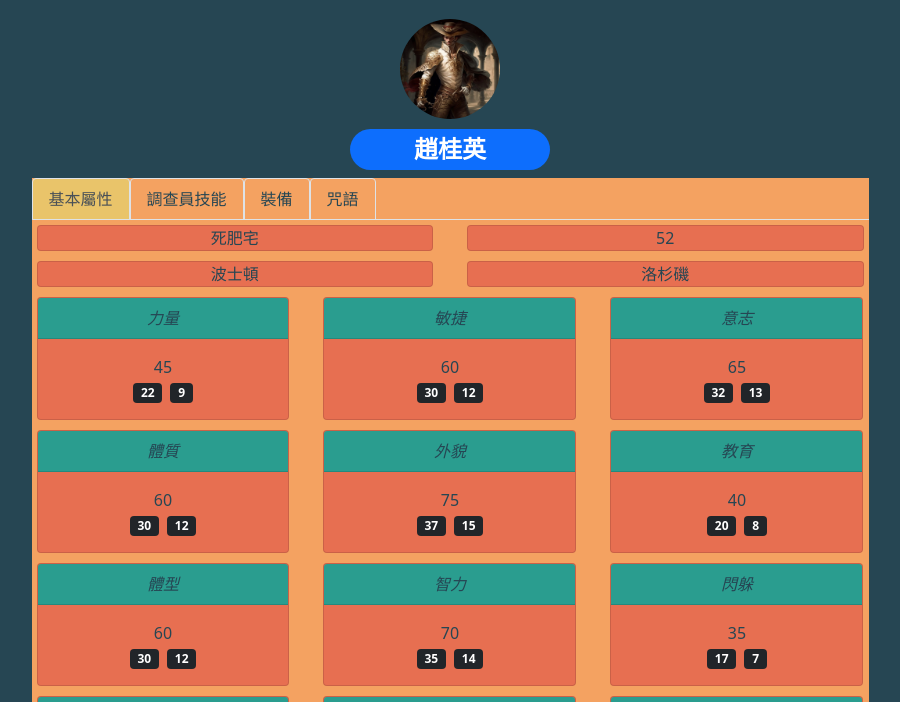
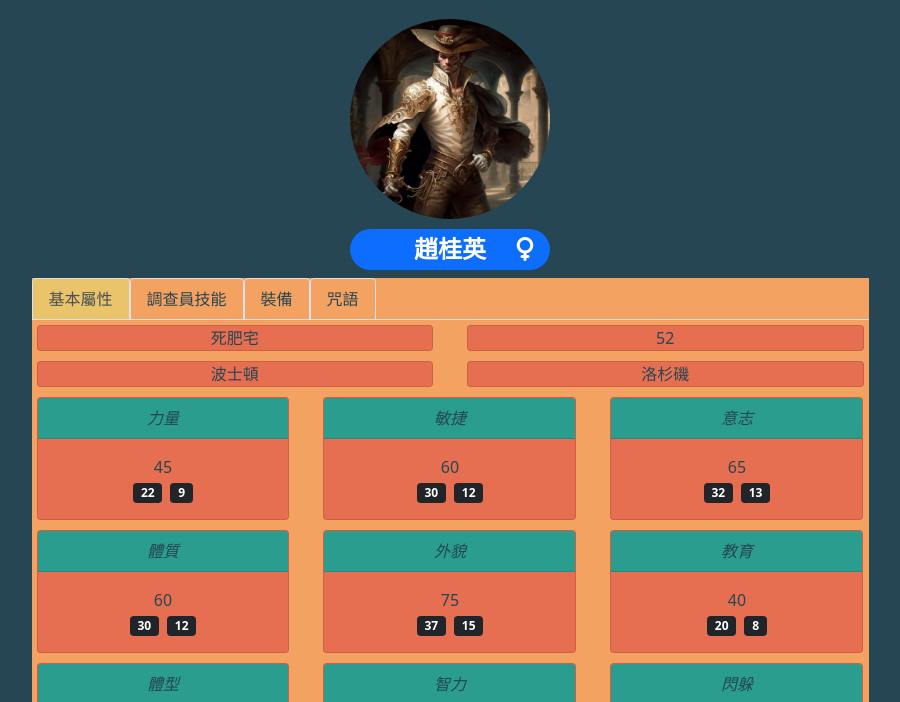
Before and after one commit to BluesLion/MysticExplorer, a plain HTML site: page index.html in a window 1280 px wide. Shown: the part 77-779 px from the top of the page, without its empty margins (190-1090 px from the left). Drawn offline with nearby package versions, Linux system fonts and the light colour scheme.

Commit message:
Add sex
Add sex

```diff
--- a/css/styles.css
+++ b/css/styles.css
@@ -9,6 +9,11 @@
 @media (min-width: 576px) {
     .w-sm-75 {
         width: 75% !important;
+    }
+
+    .name-badge {
+        width: 100% !important;
+        height: 200px !important;
     }
 }
 
@@ -42,6 +47,14 @@ h1 {
     width: 200px;
     font-size: 24px;
     white-space: nowrap;
+    display: flex;
+    justify-content: center;
+    position: relative;
+}
+
+.name-text .fa-solid {
+    position: absolute;
+    right: 1rem;
 }
 
 .name-section {
--- a/index.html
+++ b/index.html
@@ -19,7 +19,7 @@
         <div class="col-12 text-center name-section">
             <div class="name-badge mx-auto" :style="{ backgroundImage: 'url(' + avatarUrl + ')' }"></div>
             <div class="badge rounded-pill bg-primary text-white name-text">
-                <span>{{ name.value }}</span>
+                <span v-html="name.value"></span>
             </div>
         </div>
     </div>
--- a/js/app.js
+++ b/js/app.js
@@ -36,11 +36,15 @@ const app = Vue.createApp({
         },
         generateName() {
             const firstName = ["張", "李", "王", "劉", "陳", "楊", "趙", "黃", "周", "吳"];
-            const lastName = ["偉", "芳", "婷", "秀英", "敏", "靜", "麗", "強", "磊", "洋", "艷", "勇", "軍", "杰", "娟", "濤", "超", "明", "霞", "秀蘭", "剛", "平", "燕", "輝", "玲", "桂英"];
+            const lastName = ["偉", "芳", "婷", "秀英", "敏", "靜", "麗", "強", "磊", "洋", "艷", "勇", "軍", "杰",
+                "娟", "濤", "超", "明", "霞", "秀蘭", "剛", "平", "燕", "輝", "玲", "桂英"];
+            const sex = ['<i class="fa-solid fa-mars ms-auto"></i>',
+                '<i class="fa-solid fa-venus ms-auto"></i>'];
             const randomFirstName = firstName[Math.floor(Math.random() * firstName.length)];
             const randomLastName = lastName[Math.floor(Math.random() * lastName.length)];
+            const randomSex = sex[Math.floor(Math.random() * sex.length)];
 
-            return randomFirstName + randomLastName;
+            return randomFirstName + randomLastName + randomSex;
         },
         modifyValue(obj, delta) {
             const newValue = obj.current + delta;
```
